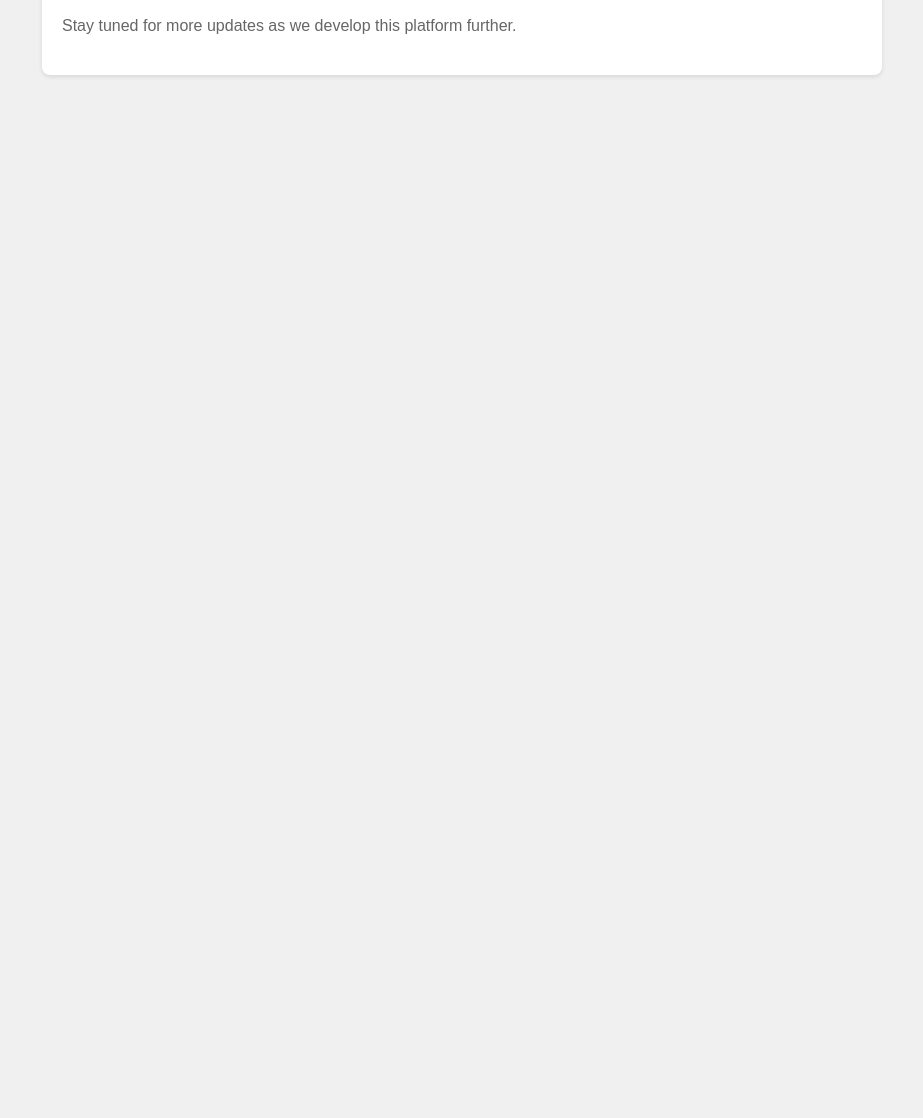
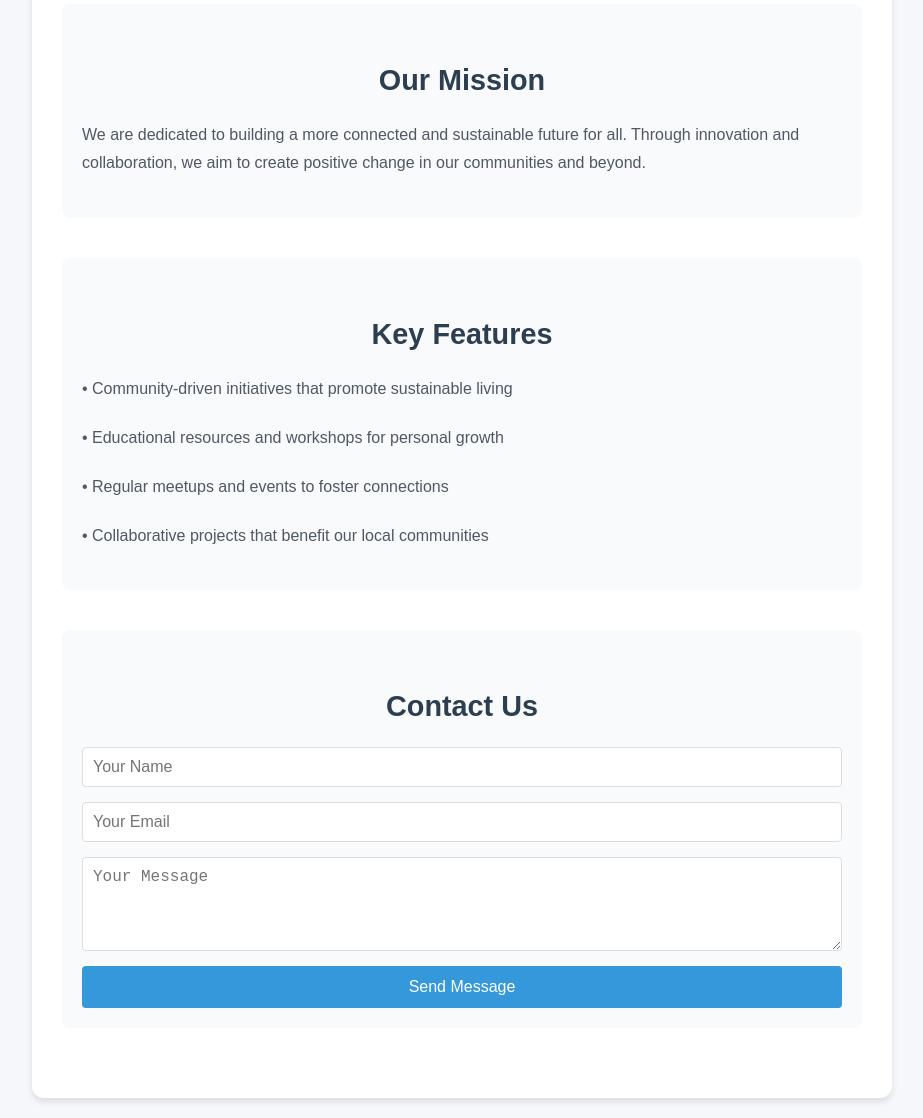
Before and after one commit to IzabellaDam/bella-test1, a plain HTML site: page index.html in a window 1280 px wide. Shown: the part 148-1266 px from the top of the page, without its empty margins (178-1101 px from the left). Before the commit the page ends 800 px from the top, so only its background shows below. Drawn offline with Linux system fonts and the light colour scheme.

Commit message:
Add more content and improve design

```diff
--- a/index.html
+++ b/index.html
@@ -9,31 +9,91 @@
             font-family: Arial, sans-serif;
             margin: 0;
             padding: 20px;
-            background-color: #f0f0f0;
+            background-color: #f5f7fa;
+            color: #333;
         }
         .container {
             max-width: 800px;
             margin: 0 auto;
             background-color: white;
-            padding: 20px;
-            border-radius: 8px;
-            box-shadow: 0 2px 4px rgba(0,0,0,0.1);
+            padding: 30px;
+            border-radius: 12px;
+            box-shadow: 0 4px 6px rgba(0,0,0,0.1);
+        }
+        h1, h2 {
+            color: #2c3e50;
+            text-align: center;
         }
         h1 {
-            color: #333;
-            text-align: center;
+            margin-bottom: 30px;
+            font-size: 2.5em;
+        }
+        h2 {
+            margin-top: 40px;
+            font-size: 1.8em;
         }
         p {
-            line-height: 1.6;
-            color: #666;
+            line-height: 1.8;
+            color: #505864;
+            margin-bottom: 20px;
+        }
+        .section {
+            margin-bottom: 40px;
+            padding: 20px;
+            background-color: #f8fafc;
+            border-radius: 8px;
+        }
+        .contact-form {
+            display: grid;
+            gap: 15px;
+        }
+        .contact-form input,
+        .contact-form textarea {
+            padding: 10px;
+            border: 1px solid #ddd;
+            border-radius: 4px;
+            font-size: 16px;
+        }
+        .contact-form button {
+            background-color: #3498db;
+            color: white;
+            padding: 12px 20px;
+            border: none;
+            border-radius: 4px;
+            cursor: pointer;
+            font-size: 16px;
+        }
+        .contact-form button:hover {
+            background-color: #2980b9;
         }
     </style>
 </head>
 <body>
     <div class="container">
         <h1>Welcome to Our New Society</h1>
-        <p>This is a simple test page for our new society project. We're working on building something amazing here!</p>
-        <p>Stay tuned for more updates as we develop this platform further.</p>
+
+        <div class="section">
+            <h2>Our Mission</h2>
+            <p>We are dedicated to building a more connected and sustainable future for all. Through innovation and collaboration, we aim to create positive change in our communities and beyond.</p>
+        </div>
+
+        <div class="section">
+            <h2>Key Features</h2>
+            <p>• Community-driven initiatives that promote sustainable living</p>
+            <p>• Educational resources and workshops for personal growth</p>
+            <p>• Regular meetups and events to foster connections</p>
+            <p>• Collaborative projects that benefit our local communities</p>
+        </div>
+
+        <div class="section">
+            <h2>Contact Us</h2>
+            <form class="contact-form">
+                <input type="text" placeholder="Your Name" required>
+                <input type="email" placeholder="Your Email" required>
+                <textarea rows="4" placeholder="Your Message" required></textarea>
+                <button type="submit">Send Message</button>
+            </form>
+        </div>
     </div>
 </body>
 </html>
```
